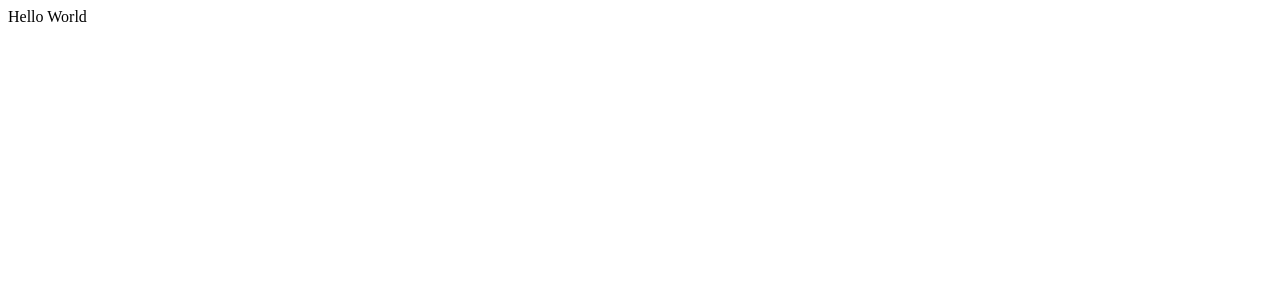
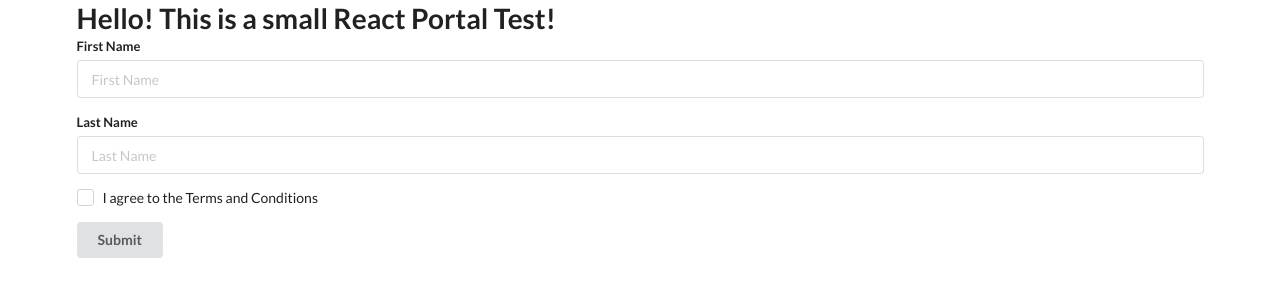
Before and after one commit to Haz-git/React_Portal_Modal, a React app: page / in a window 1280 px wide. Built offline with nearby package versions, Linux system fonts and the light colour scheme.

Commit message:
Created React dummy form

```diff
--- a/public/index.html
+++ b/public/index.html
@@ -10,6 +10,7 @@
       content="Web site created using create-react-app"
     />
     <link rel="apple-touch-icon" href="%PUBLIC_URL%/logo192.png" />
+    <link rel="stylesheet" href="https://cdnjs.cloudflare.com/ajax/libs/semantic-ui/2.4.1/semantic.min.css" integrity="sha512-8bHTC73gkZ7rZ7vpqUQThUDhqcNFyYi2xgDgPDHc+GXVGHXq+xPjynxIopALmOPqzo9JZj0k6OqqewdGO3EsrQ==" crossorigin="anonymous" />
     <!--
       manifest.json provides metadata used when your web app is installed on a
       user's mobile device or desktop. See https://developers.google.com/web/fundamentals/web-app-manifest/
--- a/src/components/App.js
+++ b/src/components/App.js
@@ -1,8 +1,11 @@
 import React from 'react';
+import Form from './Form';
 
 const App = () => {
     return (
-        <div>Hello World</div>
+        <div className='ui container'>
+            <Form />
+        </div>
     )
 }
 
--- /dev/null
+++ b/src/components/Form.js
@@ -0,0 +1,30 @@
+import React from 'react';
+
+const Form = () => {
+    return (
+        <div>
+            <div>
+                <h1>Hello! This is a small React Portal Test!</h1>
+            </div>
+            <form className='ui form'>
+                <div class="field">
+                    <label>First Name</label>
+                    <input type="text" name="first-name" placeholder="First Name" />
+                </div>
+                <div class="field">
+                    <label>Last Name</label>
+                    <input type="text" name="last-name" placeholder="Last Name" />
+                </div>
+                <div class="field">
+                    <div class="ui checkbox">
+                    <input type="checkbox" tabindex="0" class="hidden" />
+                    <label>I agree to the Terms and Conditions</label>
+                    </div>
+                </div>
+                    <button class="ui button" type="submit">Submit</button>
+            </form>
+        </div>
+    )
+}
+
+export default Form;
```
